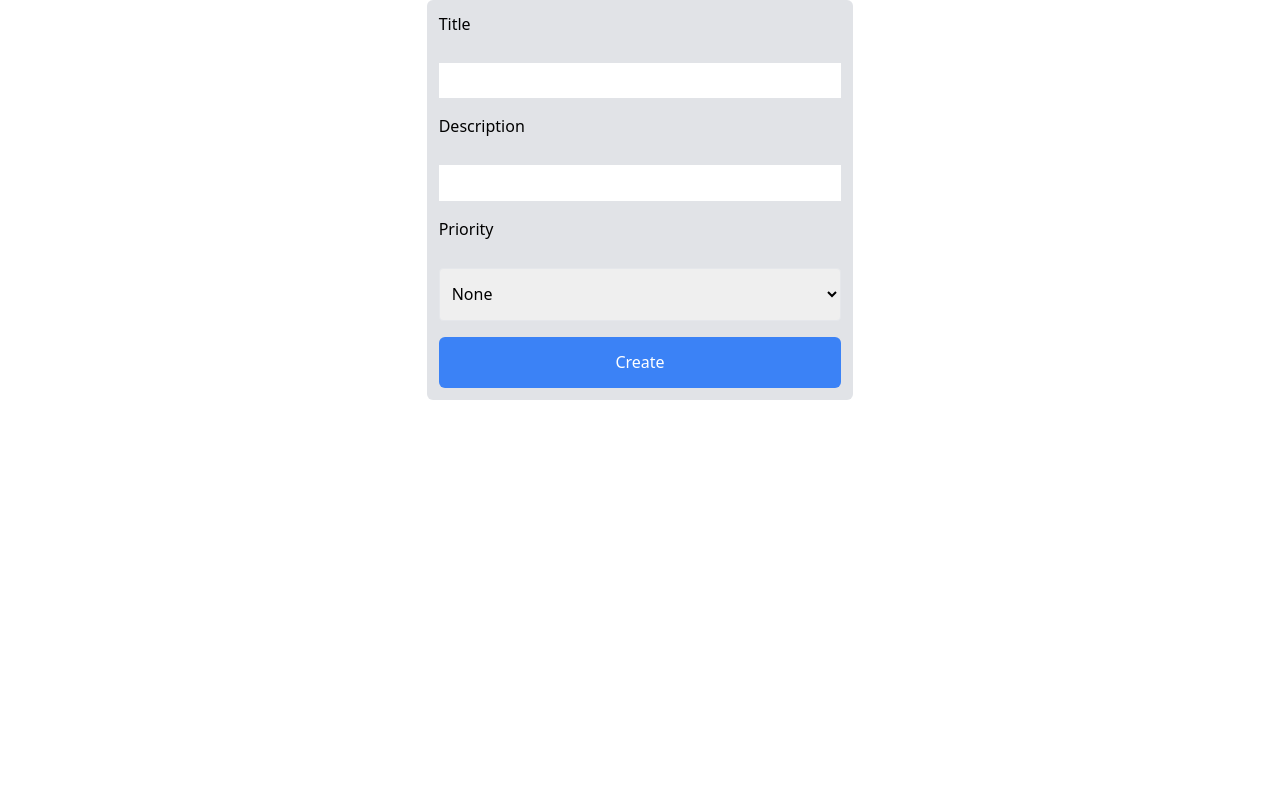
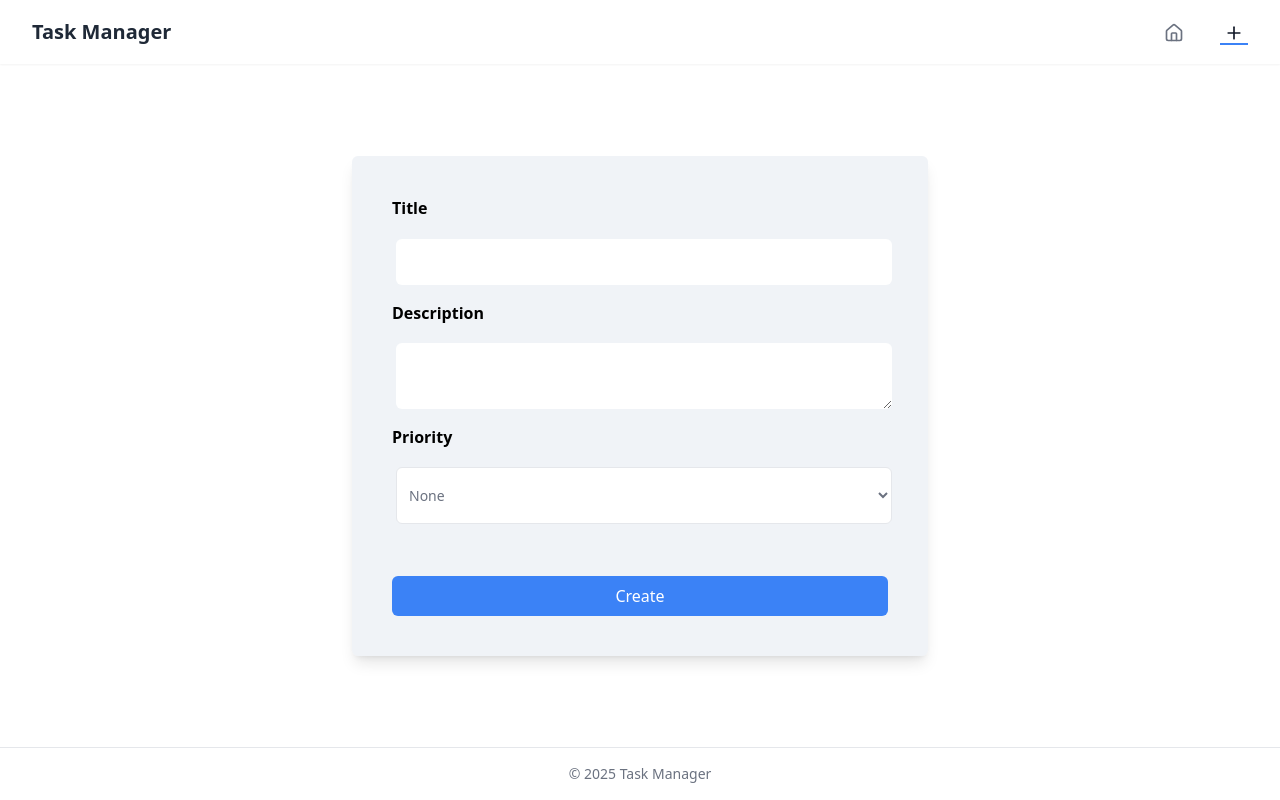
Before and after one commit to lucasferreiragit/client-tasks-manager, a React (Create React App) app: page /new in a window 1280 px wide. Built offline with nearby package versions, Linux system fonts and the light colour scheme; the HTML template or start-up script is replaced by a standard one.

Commit message:
Form ui details

```diff
--- a/package.json
+++ b/package.json
@@ -19,6 +19,7 @@
     "react-router-dom": "^7.5.1",
     "react-scripts": "5.0.1",
     "react-toastify": "^11.0.5",
+    "react-tooltip": "^5.28.1",
     "tailwind-merge": "^3.2.0",
     "typescript": "^4.9.5",
     "web-vitals": "^2.1.4",
--- a/src/App.tsx
+++ b/src/App.tsx
@@ -1,10 +1,9 @@
 import { Routes, Route } from "react-router-dom";
 import { QueryClient, QueryClientProvider } from "@tanstack/react-query";
 import Home from "./pages/Home";
+import NewTask from "./pages/NewTask";
+import Layout from "./components/Layout";
 
-import NewTask from "./pages/NewTask";
-
-// Create a client with default options
 const queryClient = new QueryClient({
   defaultOptions: {
     queries: {
@@ -18,12 +17,14 @@
 
 function App() {
   return (
+    <Layout>
       <QueryClientProvider client={queryClient}>
         <Routes>
           <Route path="/" element={<Home />} />
           <Route path="/new" element={<NewTask />} />
         </Routes>
       </QueryClientProvider>
+    </Layout>
   );
 }
 
--- a/src/components/AddTaskButton.tsx
+++ b/src/components/AddTaskButton.tsx
@@ -3,7 +3,7 @@
 
 export default function AddTaskButton() {
   return (
-    <div className="flex text-sm border-dotted border-[3px] py-1 border-gray-300 rounded-md items-center  hover:bg-gray-50 hover:shadow-sm w-[90%] transition-all duration-200 mb-1">
+    <div className="flex text-sm border-dotted border-[3px] py-1 border-gray-300 rounded-md items-center  hover:bg-gray-100 hover:shadow-sm w-[90%] transition-all duration-200 mb-1">
       <Link to="/new" className="flex-1 flex items-center gap-x-2 px-4 ">
         <Plus className="w-5 font-bold" />
         <button className="text-gray-800 py-2">Create New Task</button>
--- a/src/components/CreateNewTask.tsx
+++ b/src/components/CreateNewTask.tsx
@@ -2,20 +2,47 @@
 import { twMerge } from "tailwind-merge";
 import { useCreateTask } from "../hooks/useTasks";
 import { useNavigate } from "react-router-dom";
+
 import {
   PRIORITY_OPTIONS,
   DEFAULT_TASK_FORM_VALUES,
 } from "../constants/taskConstants";
 import { taskValidationSchema } from "../constants/validationSchemas";
 
+const Label = ({
+  children,
+  htmlFor,
+  ...props
+}: {
+  children: React.ReactNode;
+  htmlFor: string;
+} & React.LabelHTMLAttributes<HTMLLabelElement>) => {
+  return (
+    <label
+      htmlFor={htmlFor}
+      className="text-md font-semibold cursor-pointer"
+      {...props}
+    >
+      {children}
+    </label>
+  );
+};
+
+const ErrorMessage = ({
+  error = "",
+  touched = false,
+}: {
+  error?: string;
+  touched?: boolean;
+}) => {
+  if (!touched || !error) return null;
+  return (
+    <span className="text-red-500 ml-2 text-sm min-h-[14px]">{error}</span>
+  );
+};
+
 export default function CreateNewTask() {
-  const {
-    mutate: createTask,
-    isPending,
-    error,
-    isSuccess,
-    data,
-  } = useCreateTask();
+  const { mutate: createTask, isPending, error, isSuccess } = useCreateTask();
   const navigate = useNavigate();
   const formik = useFormik({
     initialValues: DEFAULT_TASK_FORM_VALUES,
@@ -26,38 +53,74 @@
   });
 
   const disabled = formik.isSubmitting || !formik.isValid;
+
   if (error) {
     return <div>Error: {error.message}</div>;
   }
+
   if (isSuccess) {
-    // navigate to the new task
-    const newTask = data;
-    navigate(`/task/${newTask.id}`);
+    navigate(`/`);
   }
   return (
     <form
       className={twMerge(
-        "p-3 bg-gray-400/30 grid w-1/3 gap-4 rounded-md mx-auto min-h-[400px]",
+        "p-10 shadow-lg grid gap-4 rounded-md mx-auto lg:w-[45%] sm:w-[90%] min-h-[500px] bg-slate-200/50",
         isPending ? "opacity-50 cursor-not-allowed" : ""
       )}
       onSubmit={formik.handleSubmit}
     >
-      <label htmlFor="title">Title</label>
-      <input type="text" name="title" onChange={formik.handleChange} />
-      {formik.errors.title && (
-        <span className="text-red-500">{formik.errors.title}</span>
+      <div className="grid gap-0.5">
+        <Label htmlFor="title-input">Title</Label>
+        <input
+          id="title-input"
+          type="text"
+          name="title"
+          onChange={formik.handleChange}
+          onBlur={formik.handleBlur}
+          className={twMerge(
+            "w-full rounded-md text-gray-500 text-sm py-1 outline-none ml-1 px-2",
+            formik.touched.title && formik.errors.title
+              ? "outline-red-300 outline-1"
+              : ""
           )}
-      <label htmlFor="description">Description</label>
-      <input type="text" name="description" onChange={formik.handleChange} />
-      {formik.errors.description && (
-        <span className="text-red-500">{formik.errors.description}</span>
+        />
+        <ErrorMessage
+          error={formik.errors.title}
+          touched={formik.touched.title}
+        />
+      </div>
+
+      <div className="grid">
+        <Label htmlFor="description-input">Description</Label>
+        <textarea
+          id="description-input"
+          name="description"
+          onChange={formik.handleChange}
+          onBlur={formik.handleBlur}
+          className={twMerge(
+            "w-full rounded-md text-gray-500 text-sm py-1 outline-none ml-1 px-2",
+            formik.touched.description && formik.errors.description
+              ? "outline-red-300 outline-1"
+              : ""
           )}
-      <label htmlFor="priority">Priority</label>
+        />
+        <ErrorMessage
+          error={formik.errors.description}
+          touched={formik.touched.description}
+        />
+      </div>
+
+      <div className="grid">
+        <Label htmlFor="priority-select">Priority</Label>
         <select
+          id="priority-select"
+          className={twMerge(
+            "w-full p-2 pr-8 border rounded-md text-gray-500 text-sm bg-white ml-1"
+          )}
           name="priority"
           onChange={formik.handleChange}
+          onBlur={formik.handleBlur}
           value={formik.values.priority}
-        className="border rounded p-2"
         >
           {Object.entries(PRIORITY_OPTIONS).map(([key, value]) => (
             <option key={key} value={key}>
@@ -65,16 +128,19 @@
             </option>
           ))}
         </select>
+      </div>
+      <div className="flex items-end justify-centerw-[70%]">
         <button
           type="submit"
           className={twMerge(
-          "bg-blue-500 text-white p-2 rounded-md",
+            "bg-blue-500 text-white p-2 rounded-md max-h-[40px] flex-1",
             disabled ? "opacity-50 cursor-not-allowed" : ""
           )}
           disabled={disabled}
         >
           Create
         </button>
+      </div>
     </form>
   );
 }
--- /dev/null
+++ b/src/components/Layout.tsx
@@ -0,0 +1,116 @@
+import { Link, useLocation } from "react-router-dom";
+import { twMerge } from "tailwind-merge";
+import { useState } from "react";
+import { Menu, X, Home, Plus } from "lucide-react";
+import Tooltip from "./ui/Tooltip";
+
+interface LayoutProps {
+  children: React.ReactNode;
+}
+
+export default function Layout({ children }: LayoutProps) {
+  const location = useLocation();
+  const [isMobileMenuOpen, setIsMobileMenuOpen] = useState(false);
+
+  const isActive = (path: string) => {
+    return location.pathname === path;
+  };
+
+  const navLinks = [
+    { path: "/", label: "Home", icon: Home },
+    { path: "/new", label: "New Task", icon: Plus },
+  ];
+
+  return (
+    <div className="h-screen flex flex-col">
+      <nav className="bg-white shadow-sm sticky top-0 z-50">
+        <div className="flex justify-between h-16 lg:px-8 max-w-7xl mx-auto">
+          <div className="flex items-center">
+            <Link
+              to="/"
+              className="text-xl font-bold text-gray-800 hover:text-gray-600 transition-colors"
+            >
+              Task Manager
+            </Link>
+          </div>
+
+          <div className="hidden sm:flex sm:items-center sm:space-x-8">
+            {navLinks.map((link) => {
+              const Icon = link.icon;
+              return (
+                <Link
+                  key={link.path}
+                  to={link.path}
+                  className={twMerge(
+                    "inline-flex items-center px-1 pt-1 border-b-2 text-sm font-medium transition-colors",
+                    isActive(link.path)
+                      ? "border-blue-500 text-gray-900"
+                      : "border-transparent text-gray-500 hover:border-gray-300 hover:text-gray-700"
+                  )}
+                >
+                  <Tooltip
+                    key={link.path}
+                    id={`nav-${link.path}`}
+                    content={link.label}
+                    place="bottom"
+                  >
+                    <Icon className="h-5 w-5" />
+                  </Tooltip>
+                </Link>
+              );
+            })}
+          </div>
+
+          <div className="sm:hidden">
+            <button
+              onClick={() => setIsMobileMenuOpen(!isMobileMenuOpen)}
+              className="p-2 rounded-md text-gray-500 hover:text-gray-700 focus:outline-none"
+            >
+              {isMobileMenuOpen ? (
+                <X className="h-6 w-6" />
+              ) : (
+                <Menu className="h-6 w-6" />
+              )}
+            </button>
+          </div>
+        </div>
+
+        {isMobileMenuOpen ? (
+          <div className="sm:hidden">
+            <div className="px-2 pt-2 pb-3 space-y-1">
+              {navLinks.map((link) => {
+                const Icon = link.icon;
+                return (
+                  <Link
+                    key={link.path}
+                    to={link.path}
+                    className={twMerge(
+                      "flex items-center px-3 py-2 rounded-md text-base font-medium transition-colors",
+                      isActive(link.path)
+                        ? "bg-blue-50 text-blue-700"
+                        : "text-gray-700 hover:bg-gray-50 hover:text-gray-900"
+                    )}
+                    onClick={() => setIsMobileMenuOpen(false)}
+                  >
+                    <Icon className="h-5 w-5 mr-2" />
+                    {link.label}
+                  </Link>
+                );
+              })}
+            </div>
+          </div>
+        ) : null}
+      </nav>
+
+      <main className="flex-1 overflow-auto">{children}</main>
+
+      <footer className="bg-white border-t">
+        <div className="max-w-7xl mx-auto py-4 px-4 sm:px-6 lg:px-8">
+          <p className="text-center text-sm text-gray-500">
+            © {new Date().getFullYear()} Task Manager
+          </p>
+        </div>
+      </footer>
+    </div>
+  );
+}
--- a/src/components/TasksList.tsx
+++ b/src/components/TasksList.tsx
@@ -6,8 +6,6 @@
 export default function TasksList({ tasks }: { tasks: Task[] }) {
   return (
     <div className="grid w-full gap-3 pb-4">
-      <h1 className="text-2xl font-bold">Tasks List</h1>
-      {/* header */}
       <div className="w-full border-2 p-4 grid grid-cols-5 items-center justify-center place-content-center ">
         {TASK_HEADERS.map((header) => (
           <h2 key={header} className="text-md text-center">
--- /dev/null
+++ b/src/components/ui/Tooltip.tsx
@@ -0,0 +1,45 @@
+import { Tooltip as ReactTooltip } from "react-tooltip";
+
+interface TooltipProps {
+  id: string;
+  content: string;
+  children: React.ReactNode;
+  place?: "top" | "right" | "bottom" | "left";
+  className?: string;
+  delayShow?: number;
+}
+
+export default function Tooltip({
+  id,
+  content,
+  children,
+  place = "top",
+  className = "",
+  delayShow = 100,
+}: TooltipProps) {
+  return (
+    <>
+      <div
+        data-tooltip-id={id}
+        data-tooltip-content={content}
+        data-tooltip-place={place}
+        className={className}
+      >
+        {children}
+      </div>
+      <ReactTooltip
+        id={id}
+        delayShow={delayShow}
+        style={{
+          backgroundColor: "#374151",
+          color: "white",
+          padding: "0.5rem",
+          borderRadius: "0.375rem",
+          fontSize: "0.875rem",
+          zIndex: 50,
+          maxWidth: "200px",
+        }}
+      />
+    </>
+  );
+}
--- a/src/pages/Home.tsx
+++ b/src/pages/Home.tsx
@@ -14,10 +14,5 @@
     return <div>Loading...</div>;
   }
 
-  return (
-    <div>
-      <h1>Home</h1>
-      <TasksList tasks={tasks as Task[]} />
-    </div>
-  );
+  return <TasksList tasks={tasks as Task[]} />;
 }
--- a/src/pages/NewTask.tsx
+++ b/src/pages/NewTask.tsx
@@ -1,5 +1,9 @@
 import CreateNewTask from "../components/CreateNewTask";
 
 export default function NewTask() {
-  return <CreateNewTask />;
+  return (
+    <div className="h-full w-full flex items-center justify-center  ">
+      <CreateNewTask />
+    </div>
+  );
 }
```
Also changed, not shown: src/components/TaskRow.tsx (+21 -3 lines), 1 other file (tests, documents, lock files or other folders). Lines whose indentation alone changed are shown as unchanged.
